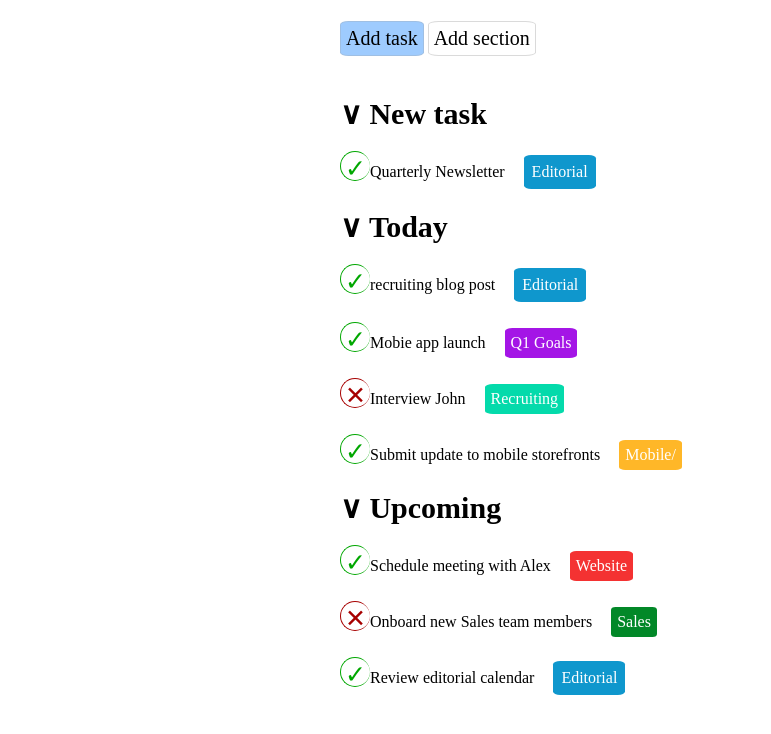
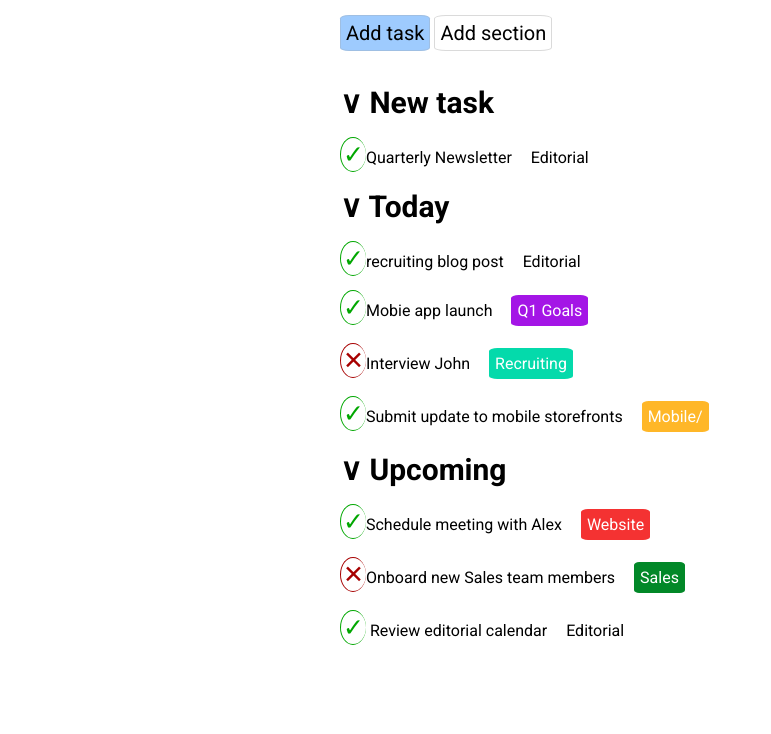
Before and after one commit to RaffaeleVallifuoco/html-css-toboolist, a plain HTML site: page index.html in a window 1280 px wide. Shown: the part 56-790 px from the top of the page, without its empty margins (0-771 px from the left). Drawn offline with Linux system fonts and the light colour scheme.

Commit message:
edit list item

```diff
--- a/css/style.css
+++ b/css/style.css
@@ -1,6 +1,6 @@
 /* font */
-.kanit-regular {
-    font-family: "Kanit", sans-serif;
+body {
+    font-family: "Roboto", sans-serif;
     font-weight: 400;
     font-style: normal;
 }
@@ -15,7 +15,7 @@
 ol, ul, menu {
     list-style: none;
 }
-span {
+span.category {
     display: inline-block;
 }
 
@@ -66,7 +66,7 @@ strong  {
  font-size: 30px;
 }
 
-.editorial {
+.section .editorial {
     text-align: center;
     padding: 8px;
     border-radius: 10%;
--- a/index.html
+++ b/index.html
@@ -9,7 +9,7 @@
     <link rel="preconnect" href="https://fonts.googleapis.com">
     <link rel="preconnect" href="https://fonts.gstatic.com" crossorigin>
     <link
-        href="https://fonts.googleapis.com/css2?family=Fredoka:wght@300..700&family=Kanit:ital,wght@0,100;0,200;0,300;0,400;0,500;0,600;0,700;0,800;0,900;1,100;1,200;1,300;1,400;1,500;1,600;1,700;1,800;1,900&display=swap"
+        href="https://fonts.googleapis.com/css2?family=Roboto:ital,wght@0,100;0,300;0,400;0,500;0,700;0,900;1,100;1,300;1,400;1,500;1,700;1,900&display=swap"
         rel="stylesheet">
 </head>
 <body>
@@ -25,32 +25,38 @@
                 <span class="add_section">Add section</span>
             </div>
             <!-- section -->
-            <p class="section">
-                <ul class="New task">
-                    <li>
-                        <strong>&#8744; New task</strong>
-                    </li>
+
+            <ul class="planning">
+                <li>
+                    <strong>&#8744; New task</strong>
+
                     <li><span class="ceck">&#10003;</span><span class="item">Quarterly Newsletter</span> <span class="category editorial">Editorial</span></li>
-                </ul>
-            </p>
-            <p class="section">
-                <ul class="Today">
-                    <li><strong>&#8744 Today</strong></li>
+                </li>
+
+                <li>
+                    <strong>&#8744 Today</strong>
+
                     <li><span class="ceck">&#10003;</span><span class="item">recruiting blog post</span> <span class="category editorial">Editorial</span></li>
                     <li><span class="ceck">&#10003;</span><span class="item">Mobie app launch</span> <span class="category goals">Q1 Goals</span></li>
+
                     <li><span class="denied">&#x2715;</span><span class="item">Interview John</span> <span class="category recruiting">Recruiting</span></li>
+
                     <li><span class="ceck">&#10003;</span><span class="item">Submit update to mobile storefronts</span> <span class="category mobile">Mobile/</li>
-            </p>
-            <p class="section">
-                </ul>
-                <ul class="upcoming">
-                    <li><strong>&#8744 Upcoming</strong></li>
+                </li>
+
+
+
+                <li>
+                    <strong>&#8744 Upcoming</strong>
+
                     <li><span class="ceck">&#10003;</span><Span class="item">Schedule meeting with Alex</Span> <span class="category website">Website</span></li>
+
                     <li><span class="denied">&#x2715;</span><span class="item">Onboard new Sales team members</span> <span class="category sales">Sales</span> </li>
+
                     <li><span class="ceck">&#10003;</span><span class="item"> Review editorial calendar</span> <span class="category editorial"> Editorial</span></li>
+                </li>
+            </ul>
 
-                </ul>
-            </p>
         </div>
     </main>
 </body>
```
